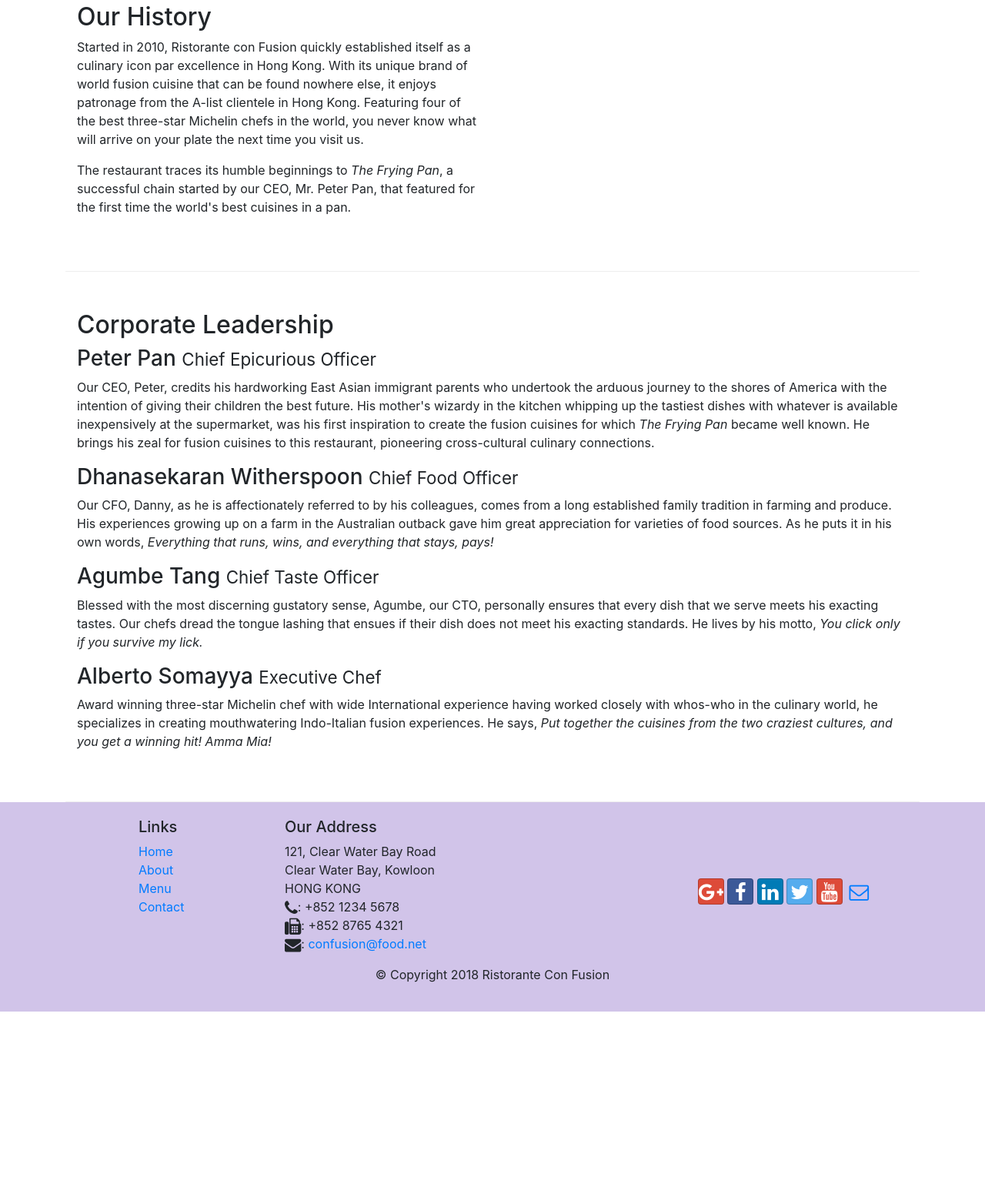
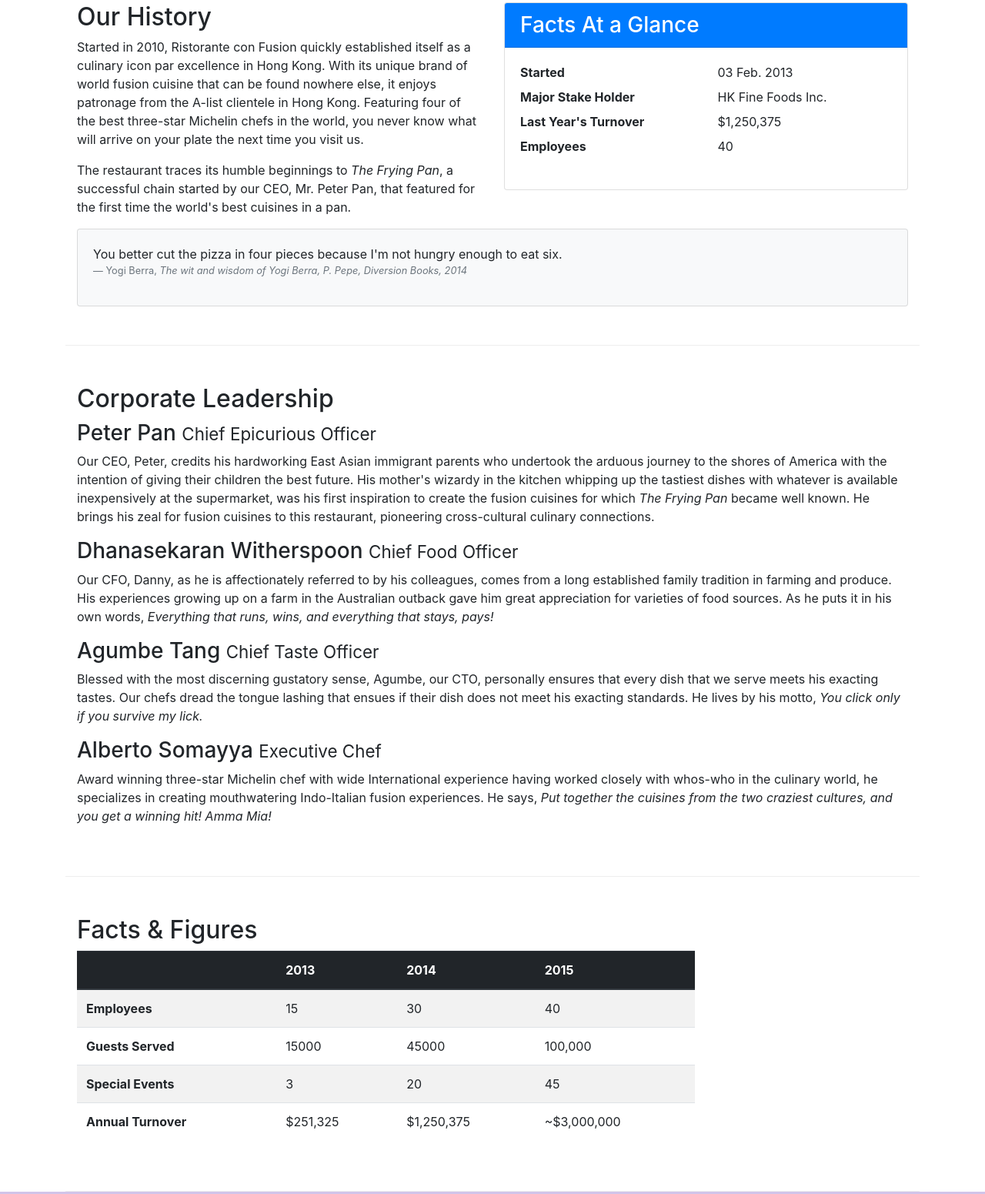
Before and after one commit to glenpaulsonv/Bootstrap, a website: page aboutus.html in a window 1280 px wide. Shown: the part 512-2063 px from the top of the page at 77% size. Before the commit the page ends 1826 px from the top, so only its background shows below. Drawn offline with nearby package versions, Linux system fonts and the light colour scheme.

Commit message:
Tables and Cards

```diff
--- a/aboutus.html
+++ b/aboutus.html
@@ -72,7 +72,35 @@
                 <p>Started in 2010, Ristorante con Fusion quickly established itself as a culinary icon par excellence in Hong Kong. With its unique brand of world fusion cuisine that can be found nowhere else, it enjoys patronage from the A-list clientele in Hong Kong.  Featuring four of the best three-star Michelin chefs in the world, you never know what will arrive on your plate the next time you visit us.</p>
                 <p>The restaurant traces its humble beginnings to <em>The Frying Pan</em>, a successful chain started by our CEO, Mr. Peter Pan, that featured for the first time the world's best cuisines in a pan.</p>
             </div>
-            <div>
+            <div class="col-sm">
+                <div class="card">
+                    <h3 class="card-header bg-primary text-white">Facts At a Glance</h3>
+                    <div class="card-body">
+                        <dl class="row">
+                            <dt class="col-6">Started</dt>
+                            <dd class="col-6">03 Feb. 2013</dd>
+                            <dt class="col-6">Major Stake Holder</dt>
+                            <dd class="col-6">HK Fine Foods Inc.</dd>
+                            <dt class="col-6">Last Year's Turnover</dt>
+                            <dd class="col-6">$1,250,375</dd>
+                            <dt class="col-6">Employees</dt>
+                            <dd class="col-6">40</dd>
+                        </dl>
+                    </div>
+                </div>
+            </div>
+            <div class="col-12">
+                <div class="card card-body bg-light">
+                    <blockquote class="bloackquote">
+                        <p class="mb-0">You better cut the pizza in four pieces
+                            because I'm not hungry enough to eat six.
+                        </p>
+                        <footer class="blockquote-footer">Yogi Berra,
+                            <cite title="Source Title">The wit and wisdom of Yogi Berra, P. Pepe, Diversion Books, 2014</cite>
+                        </footer>
+                    </blockquote>
+
+                </div>
             </div>
         </div>
 
@@ -89,6 +117,52 @@
                 <h3>Alberto Somayya <small>Executive Chef</small></h3>
                 <p class="d-none d-sm-block">Award winning three-star Michelin chef with wide International experience having worked closely with whos-who in the culinary world, he specializes in creating mouthwatering Indo-Italian fusion experiences. He says, <em>Put together the cuisines from the two craziest cultures, and you get a winning hit! Amma Mia!</em></p>
             </div>
+       </div>
+       <div class="row row-content">
+           <div class="col-12 col-sm-9">
+               <h2>Facts &amp; Figures</h2>
+               <div class="table-responsive">
+                <table class="table table-striped">
+                    <thead class="thead-dark">
+                        <tr>
+                            <th>&nbsp;</th>
+                            <th>2013</th>
+                            <th>2014</th>
+                            <th>2015</th>
+                        </tr>
+                    </thead>
+                    <tbody>
+                        <tr>
+                            <th>Employees</th>
+                            <td>15</td>
+                            <td>30</td>
+                            <td>40</td>
+                        </tr>
+                        <tr>
+                            <th>Guests Served</th>
+                            <td>15000</td>
+                            <td>45000</td>
+                            <td>100,000</td>
+                        </tr>
+                        <tr>
+                            <th>Special Events</th>
+                            <td>3</td>
+                            <td>20</td>
+                            <td>45</td>
+                        </tr>
+                        <tr>
+                            <th>Annual Turnover</th>
+                            <td>$251,325</td>
+                            <td>$1,250,375</td>
+                            <td>~$3,000,000</td>
+                        </tr>
+                    </tbody>
+                </table>
+            </div>
+           </div>
+           <div class="col-12 col-sm-3">
+
+           </div>
        </div>
 
     </div>
```
